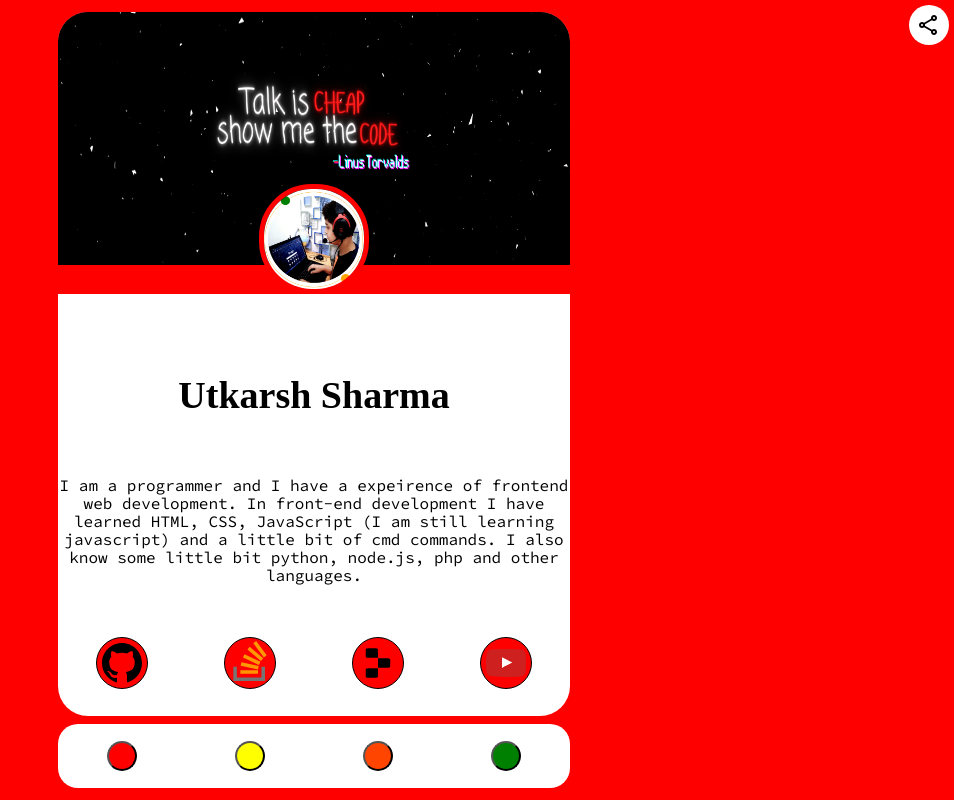
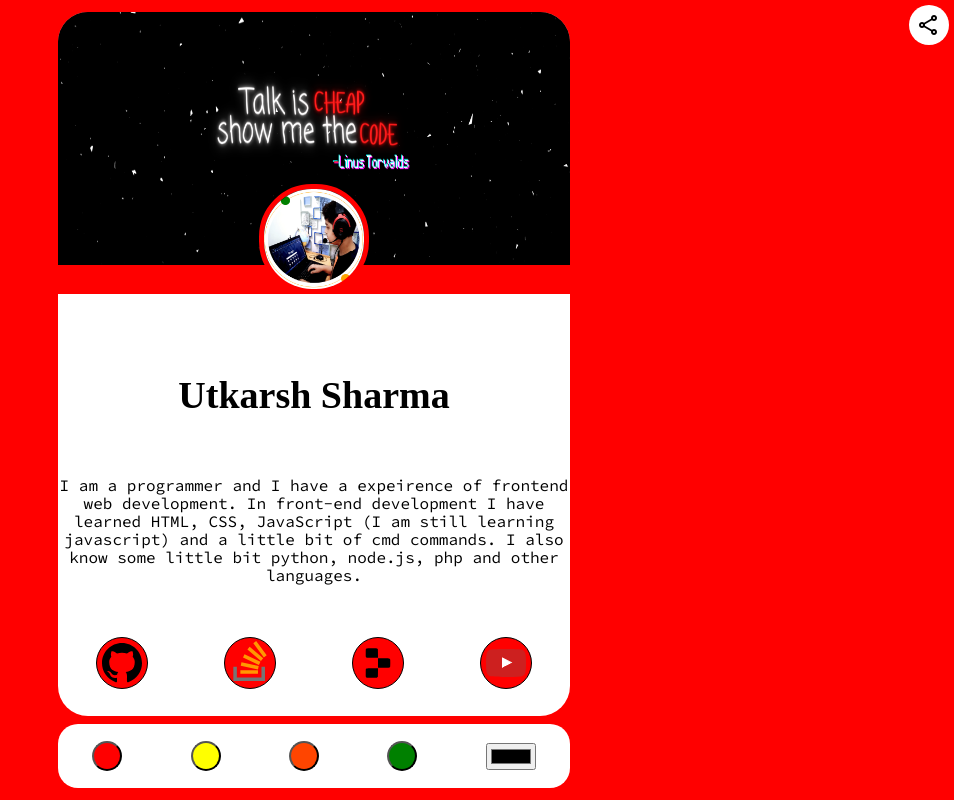
Before and after one commit to vishal30982/vishal30982.github.io, a plain HTML site: page index.html in a window 1280 px wide. Shown: the whole page, without its empty margins (326-1280 px from the left). Drawn offline with nearby package versions, Linux system fonts and the light colour scheme.

Commit message:
Added color picker to select any theme of card

```diff
--- a/index.html
+++ b/index.html
@@ -72,6 +72,7 @@
             <button class="theme-btn" id="btn-2" onclick="ChangeTheme('yellow')"></button>
             <button class="theme-btn" id="btn-3" onclick="ChangeTheme('orangered')"></button>
             <button class="theme-btn" id="btn-4" onclick="ChangeTheme('green')"></button>
+            <input type="color" oninput="ChangeTheme(`${this.value}`)">
         </div>
     </div>
 </body>
--- a/script.js
+++ b/script.js
@@ -1,7 +1,6 @@
 function ChangeTheme (theme) {
     document.querySelector(':root').style.setProperty('--theme', `${theme}`);
     localStorage.setItem('theme', document.querySelector(':root').style.getPropertyValue('--theme'))
-    // console.log(document.querySelector(':root').style.getPropertyValue('--theme'))
 }
 let choosenTheme = localStorage.getItem('theme');
 document.querySelector(':root').style.setProperty('--theme', choosenTheme);
```
